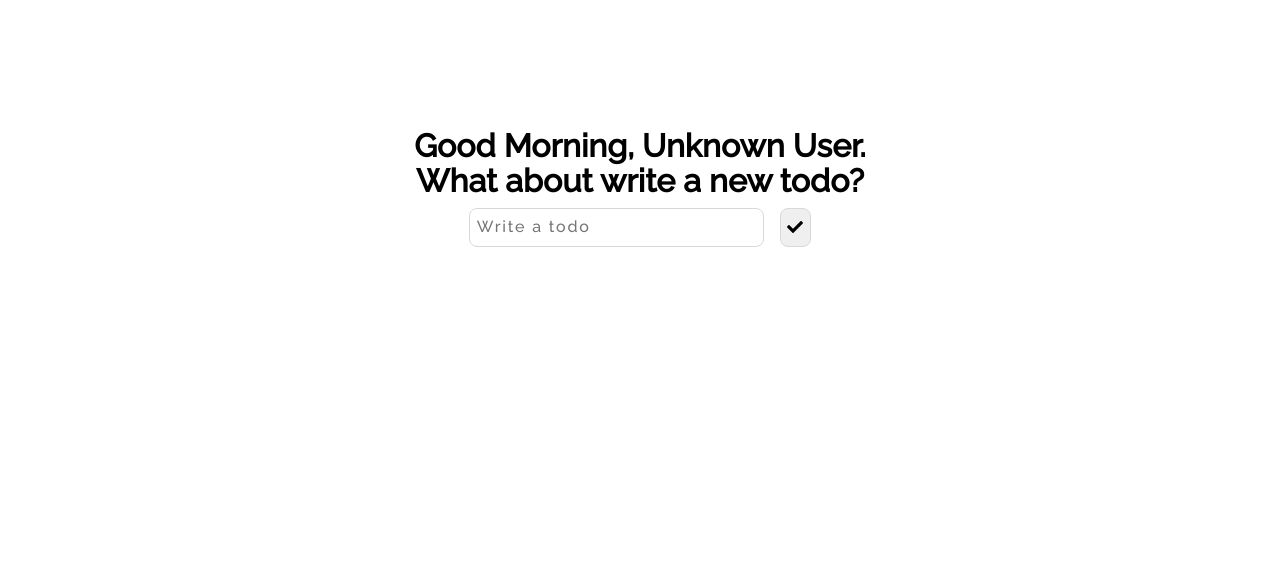
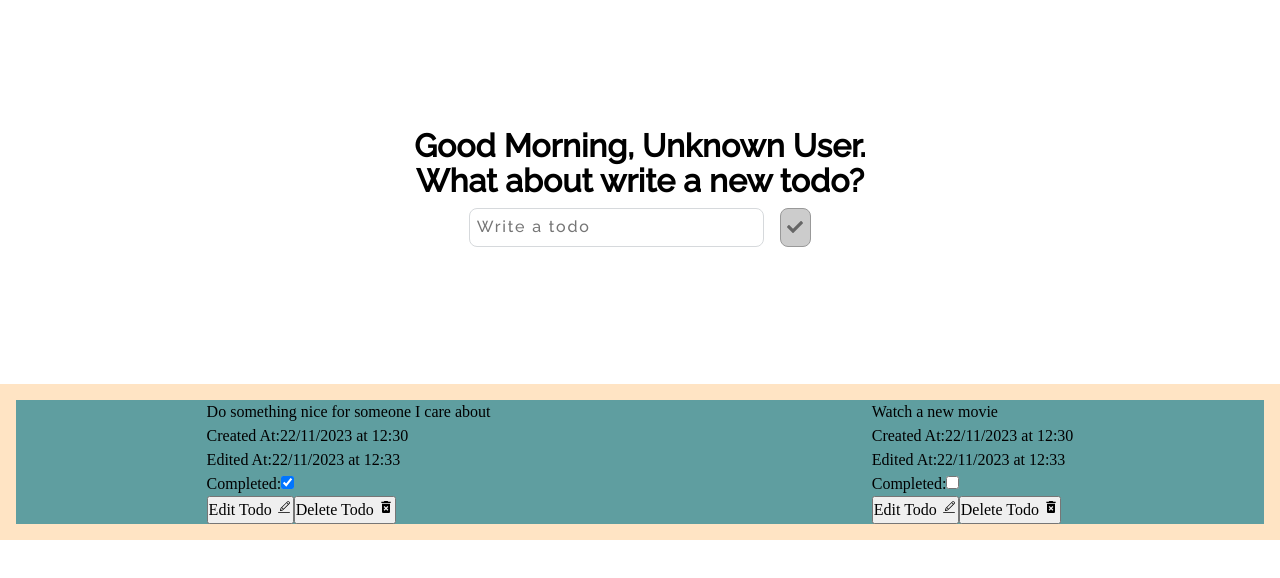
Before and after one commit to kaiohnr/todoList-app-react-redux, a React (Vite) app: page / in a window 1280 px wide. Shown: the top 578 px of the page. Built offline with nearby package versions, Linux system fonts and the light colour scheme.

Commit message:
finished create todo function

```diff
--- a/package.json
+++ b/package.json
@@ -12,6 +12,7 @@
   "dependencies": {
     "@reduxjs/toolkit": "^1.9.7",
     "axios": "^1.6.2",
+    "moment": "^2.29.4",
     "nanoid": "^5.0.3",
     "react": "^18.2.0",
     "react-dom": "^18.2.0",
--- a/src/App.jsx
+++ b/src/App.jsx
@@ -1,9 +1,11 @@
 import AddTodoForm from './features/todos/addTodoForm';
+import TodosList from './features/todos/TodosList';
 
 const App = () => {
   return (
     <div>
       <AddTodoForm />
+      <TodosList />
     </div>
   );
 };
--- /dev/null
+++ b/src/features/todos/TodoItem.jsx
@@ -0,0 +1,40 @@
+import styles from './TodoItem.module.css';
+import { CiEdit } from 'react-icons/ci';
+import { MdDeleteForever } from 'react-icons/md';
+import { useDispatch } from 'react-redux';
+import { deleteTodo, completeTodo } from './todosSlice';
+
+const TodoItem = (props) => {
+  const { todo } = props;
+  const dispatch = useDispatch();
+
+  return (
+    <li className={styles['todo-item']}>
+      <p className={styles['todo-item__title']}>{todo.title}</p>
+      <p className={styles['todo-item__createdDate']}>Created At:{todo.createdDate}</p>
+      <p className={styles['todo-item__editedDate']}>Edited At:{todo.editedDate}</p>
+      <p className={styles['todo-item__completed']}>
+        Completed:
+        <input
+          className={styles['todo-item__checkbox']}
+          type="checkbox"
+          defaultChecked={todo.completed}
+          onChange={() => dispatch(completeTodo(todo.id))}
+        />
+      </p>
+      <div className={styles['todo-item__options']}>
+        <button className={styles['todo-item__edit-btn']}>
+          Edit Todo <CiEdit />
+        </button>
+        <button
+          className={styles['todo-item__delete-btn']}
+          onClick={() => dispatch(deleteTodo(todo.id))}
+        >
+          Delete Todo <MdDeleteForever />
+        </button>
+      </div>
+    </li>
+  );
+};
+
+export default TodoItem;
--- /dev/null
+++ b/src/features/todos/TodoItem.module.css
@@ -0,0 +1,3 @@
+.todo-items {
+
+}
--- a/src/features/todos/TodosList.jsx
+++ b/src/features/todos/TodosList.jsx
@@ -1,8 +1,18 @@
+import { useSelector } from 'react-redux';
+import styles from './TodosList.module.css';
+import TodoItem from './TodoItem';
+
 const TodosList = () => {
+  const allTodos = useSelector((state) => state.todos);
+
   return (
-    <div>
-      <div>
-        <ul></ul>
+    <div className={styles['todos-container']}>
+      <div className={styles['todos-container__list']}>
+        <ul>
+          {allTodos.map((todo) => (
+            <TodoItem key={todo.id} todo={todo} />
+          ))}
+        </ul>
       </div>
     </div>
   );
--- a/src/features/todos/TodosList.module.css
+++ b/src/features/todos/TodosList.module.css
@@ -0,0 +1,15 @@
+.todos-container {
+  padding: 1rem;
+  background-color: bisque;
+}
+
+.todos-container__list {
+  background-color: cadetblue;
+}
+
+.todos-container__list ul {
+  list-style: none;
+  display: flex;
+  flex-direction: row;
+  justify-content: space-around;
+}
--- a/src/features/todos/addTodoForm.jsx
+++ b/src/features/todos/addTodoForm.jsx
@@ -1,17 +1,40 @@
 import { FaCheck } from 'react-icons/fa';
+import { useState } from 'react';
 import styles from './addTodoForm.module.css';
+import { addTodo } from './todosSlice';
+import { useDispatch } from 'react-redux';
 
 const AddTodoForm = () => {
+  const dispatch = useDispatch();
+  const [todoTitle, setTodoTitle] = useState('');
+
+  const changeTodoTitle = (e) => {
+    setTodoTitle(e.target.value);
+  };
+
+  const canCreateTodo = todoTitle === '';
+
+  const createNewTodo = () => {
+    dispatch(addTodo(todoTitle));
+    setTodoTitle('');
+  };
+
   return (
     <div className={styles['container']}>
       <h1>Good Morning, Unknown User. What about write a new todo?</h1>
       <div className={styles['form-container']}>
         <input
+          value={todoTitle}
+          onChange={changeTodoTitle}
           className={styles['form-container__input']}
           type="text"
           placeholder="Write a todo"
         />
-        <button className={styles['form-container__button']}>
+        <button
+          disabled={canCreateTodo}
+          className={styles['form-container__button']}
+          onClick={() => createNewTodo()}
+        >
           <FaCheck />
         </button>
       </div>
--- a/src/features/todos/addTodoForm.module.css
+++ b/src/features/todos/addTodoForm.module.css
@@ -55,3 +55,10 @@
 .form-container__button:hover {
   border-color: #1b75d0;
 }
+
+.form-container__button:disabled {
+  border: 1px solid #999999;
+  background-color: #cccccc;
+  color: #666666;
+  cursor: not-allowed;
+}
--- a/src/features/todos/todosSlice.jsx
+++ b/src/features/todos/todosSlice.jsx
@@ -1,17 +1,22 @@
-import { createSlice, nanoid } from '@reduxjs/toolkit';
+import { createSlice } from '@reduxjs/toolkit';
+import { nanoid } from 'nanoid';
+import { current } from '@reduxjs/toolkit';
+import moment from 'moment/moment';
 
 const initialState = [
   {
-    id: '1',
-    todo: 'Do something nice for someone I care about',
+    id: nanoid(),
+    title: 'Do something nice for someone I care about',
     completed: true,
-    userId: 26,
+    createdDate: '22/11/2023 at 12:30',
+    editedDate: '22/11/2023 at 12:33',
   },
   {
-    id: '2',
-    todo: 'Watch a new movie',
+    id: nanoid(),
+    title: 'Watch a new movie',
     completed: false,
-    userId: 27,
+    createdDate: '22/11/2023 at 12:30',
+    editedDate: '22/11/2023 at 12:33',
   },
 ];
 
@@ -19,14 +24,35 @@ const todosSlice = createSlice({
   name: 'todos',
   initialState,
   reducers: {
-    addedTodo: {
+    addTodo: (state, action) => {
+      const getCurrentDate = new Date();
+      const generateId = nanoid();
+
+      const newTodo = {
+        id: generateId,
+        createdDate: moment(getCurrentDate).format('DD/MM/YYYY'),
+        createdTime: moment(getCurrentDate).format('HH:mm'),
+        editedDate: '',
+        title: action.payload,
+        completed: false,
+        isEditing: false,
+      };
+
+      return (state = [newTodo, ...state]);
+    },
+    deleteTodo: {
       reducer(state, action) {
-        state.push(action.payload);
+        return (state = state.filter((todo) => todo.id !== action.payload));
+      },
+    },
+    completeTodo: {
+      reducer(state, action) {
+        const getTodo = state.find((todo) => todo.id === action.payload);
+        getTodo.completed = !getTodo.completed;
       },
     },
   },
 });
 
-export const selectAllTodos = (state) => state.todos;
-export const { addedTodo } = todosSlice.actions;
+export const { addTodo, deleteTodo, completeTodo } = todosSlice.actions;
 export default todosSlice.reducer;
```
Also changed, not shown: 1 other file (tests, documents, lock files or other folders).
